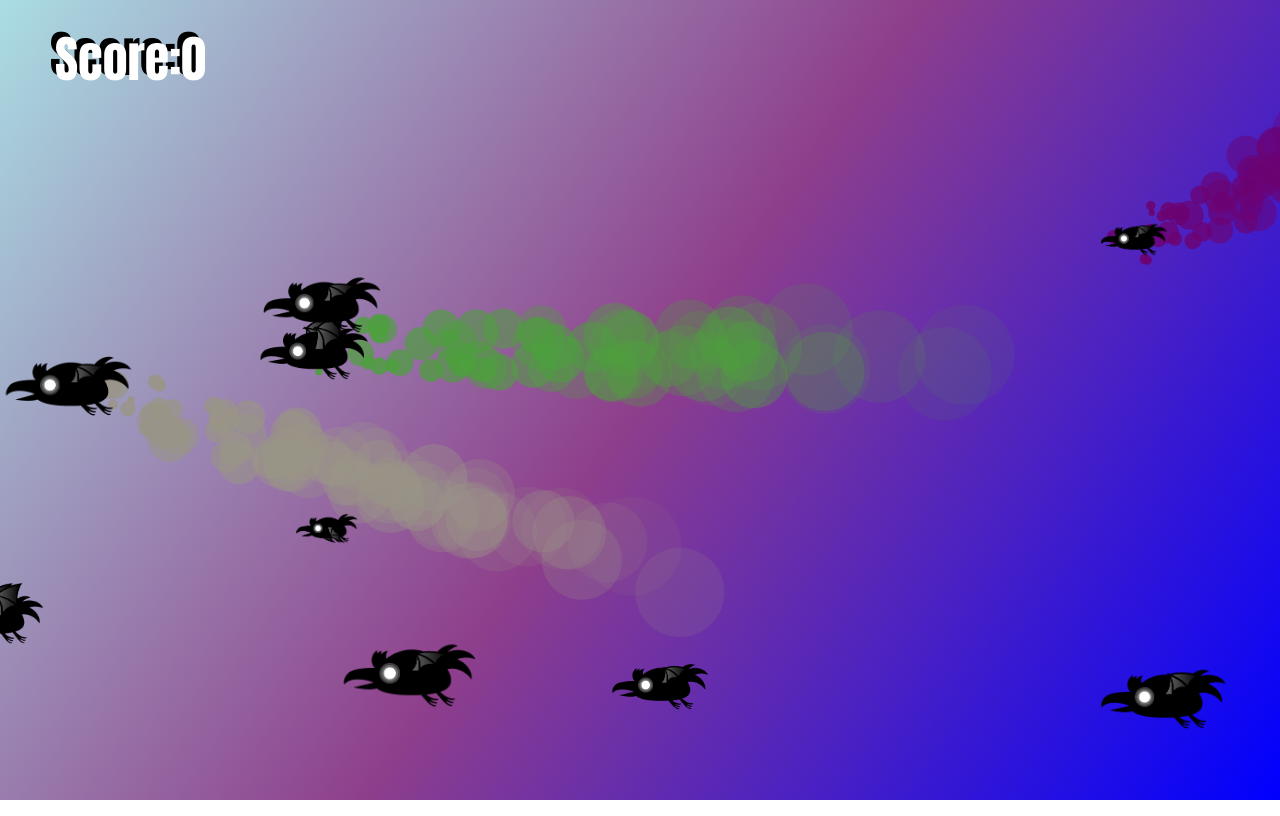
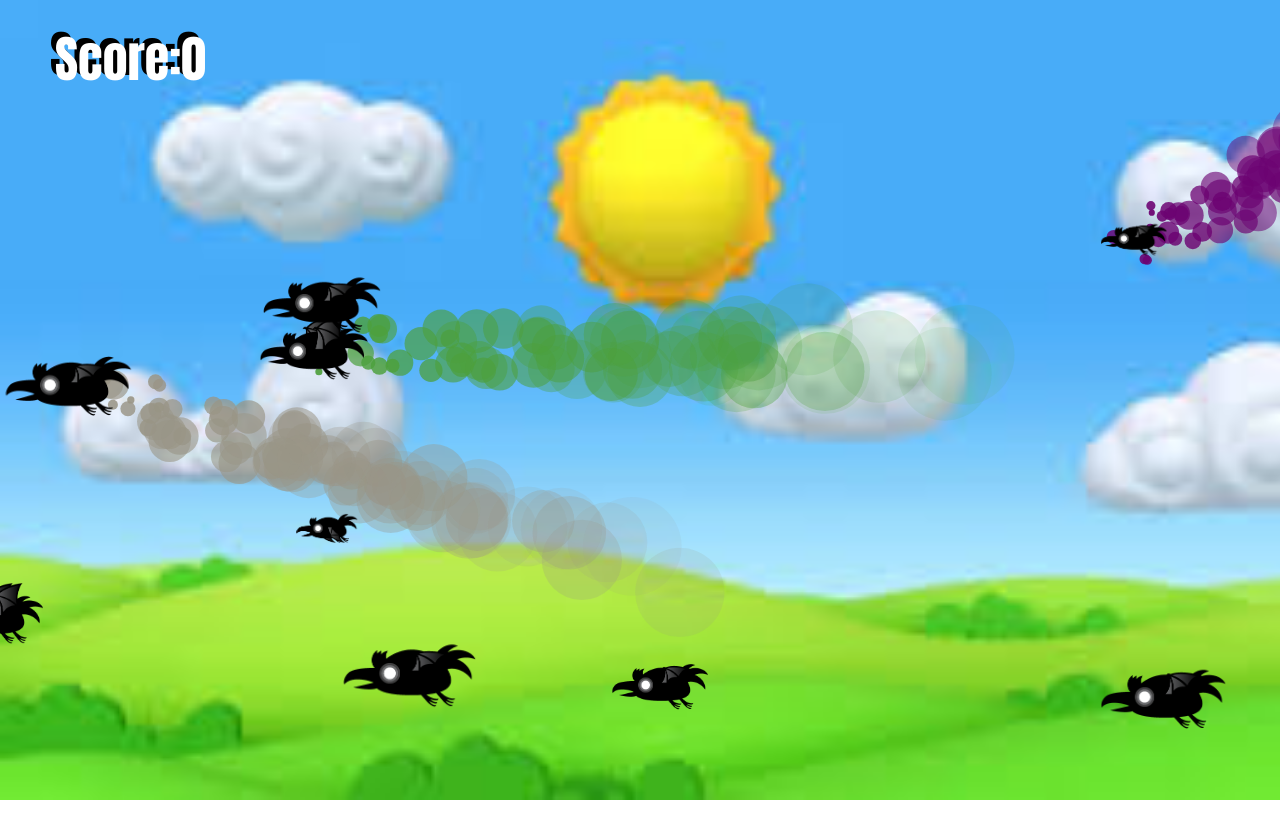
Before and after one commit to NogaAv/Birds-shooting-game, a plain HTML site: page index.html in a window 1280 px wide. Drawn offline with Linux system fonts and the light colour scheme.

Commit message:
Update styles.css
Adding image as background

```diff
--- a/styles.css
+++ b/styles.css
@@ -10,8 +10,10 @@ body {
   left: 0;
   width: 100%;
   height: 100%;
-  background: linear-gradient(to bottom, rgb(170, 221, 227), rgb(83, 48, 104), blue);
-  background: linear-gradient(125deg, rgb(170, 221, 227), rgb(142, 63, 139), blue);
+  background: url('images/background.png');
+  background-size: cover;
+/*   background: linear-gradient(to bottom, rgb(170, 221, 227), rgb(83, 48, 104), blue);
+  background: linear-gradient(125deg, rgb(170, 221, 227), rgb(142, 63, 139), blue); */
 }
 
 #collisionCanvas {
```
